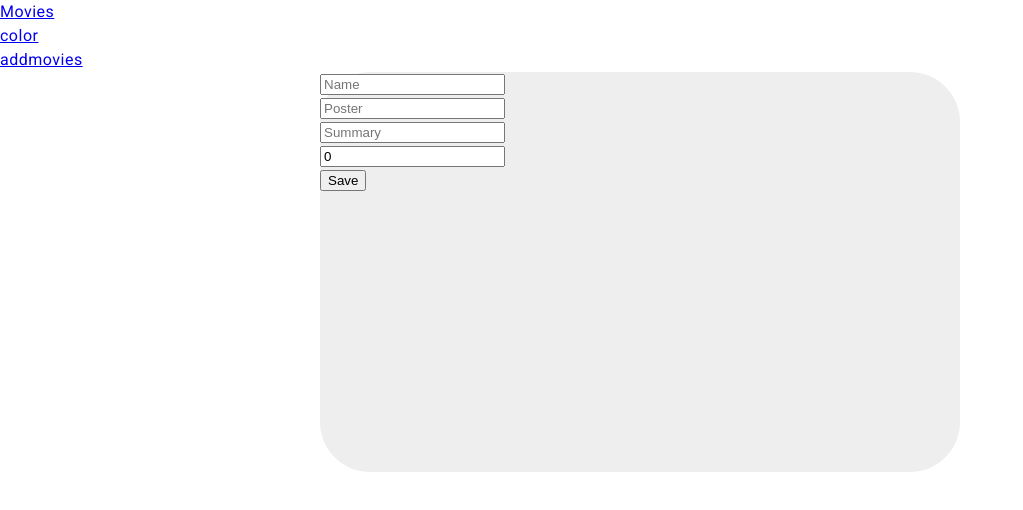
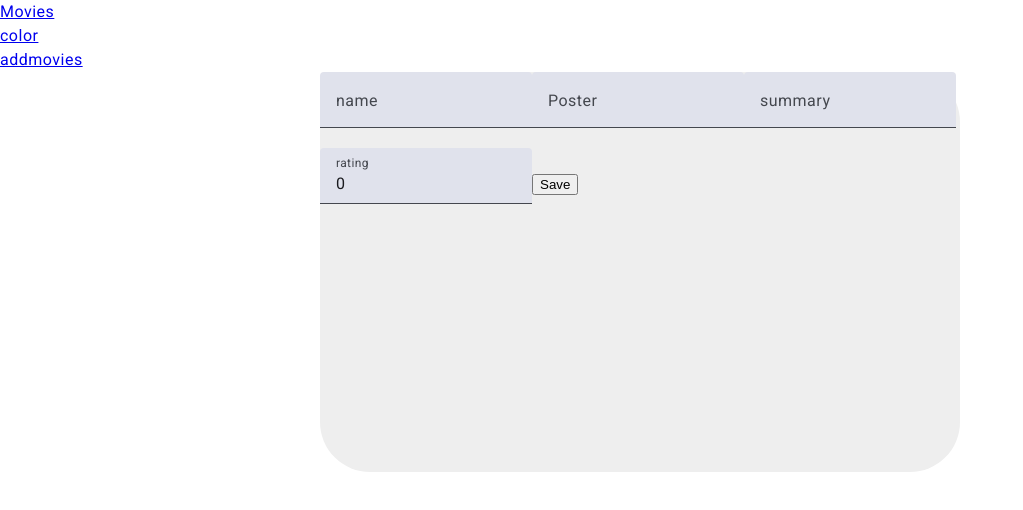
Before and after one commit to AishuPola/angular_project, an Angular app: page /movies/edit/1 in a window 1280 px wide. Shown: the top 510 px of the page, without its empty margins (0-1023 px from the left). Built offline with nearby package versions, Linux system fonts and the light colour scheme.

Commit message:
added localhost 4000

```diff
--- a/src/app/edit-movies/edit-movies.component.html
+++ b/src/app/edit-movies/edit-movies.component.html
@@ -2,18 +2,25 @@
 <div class="main">
   <div class="edit">
     <!-- <h1>Edit Your movie</h1> -->
-    <div>
-      <input placeholder="Name" [(ngModel)]="name" />
-    </div>
-    <div>
-      <input placeholder="Poster" [(ngModel)]="poster" />
-    </div>
-    <div>
-      <input placeholder="Summary" [(ngModel)]="summary" />
-    </div>
-    <div>
-      <input placeholder="Rating" [(ngModel)]="rating" />
-    </div>
-    <div><button (click)="editMovie()">Save</button></div>
+    <mat-form-field>
+      <mat-label>name</mat-label>
+      <input matInput placeholder=" name " [(ngModel)]="name" />
+    </mat-form-field>
+
+    <mat-form-field>
+      <mat-label>Poster</mat-label>
+      <input matInput placeholder=" poster" [(ngModel)]="poster" />
+    </mat-form-field>
+
+    <mat-form-field>
+      <mat-label>summary</mat-label>
+      <input matInput placeholder=" summary" [(ngModel)]="summary" />
+    </mat-form-field>
+
+    <mat-form-field>
+      <mat-label>rating</mat-label>
+      <input matInput placeholder=" rating" [(ngModel)]="rating" />
+    </mat-form-field>
+    <button (click)="editMovie()">Save</button>
   </div>
 </div>
--- a/src/app/edit-movies/edit-movies.component.ts
+++ b/src/app/edit-movies/edit-movies.component.ts
@@ -1,16 +1,26 @@
 import { Component } from '@angular/core';
-import { FormsModule } from '@angular/forms';
+import { FormBuilder, FormsModule } from '@angular/forms';
 import { ActivatedRoute, Router } from '@angular/router';
 import { MoviesService } from '../movies.service';
+import { Validators } from '@angular/forms';
+import { ReactiveFormsModule } from '@angular/forms';
+import { FormGroup } from '@angular/forms';
+import {
+  MatFormField,
+  MatFormFieldModule,
+  MatLabel,
+} from '@angular/material/form-field';
+import { MatInputModule } from '@angular/material/input';
 
 @Component({
   selector: 'app-edit-movies',
   standalone: true,
-  imports: [FormsModule],
+  imports: [FormsModule, MatFormFieldModule, MatInputModule],
   templateUrl: './edit-movies.component.html',
   styleUrl: './edit-movies.component.scss',
 })
 export class EditMoviesComponent {
+  movieForm!: FormGroup;
   name: string = '';
   poster: string = '';
   summary: string = '';
@@ -19,8 +29,20 @@ export class EditMoviesComponent {
   constructor(
     private Moviesservice: MoviesService,
     private route: ActivatedRoute,
-    private router: Router
-  ) {}
+    private router: Router,
+    private fb: FormBuilder
+  ) {
+    this.movieForm = this.fb.group({
+      name: ['', [Validators.required, Validators.minLength(2)]],
+      poster: '',
+      rating: [
+        '',
+        [Validators.required, Validators.min(1), Validators.max(10)],
+      ],
+      summary: '',
+      trailer: '',
+    });
+  }
   editMovie() {
     let id = this.route.snapshot.paramMap.get('id') as string;
     this.Moviesservice.editMovieP(
--- a/src/app/movies.service.ts
+++ b/src/app/movies.service.ts
@@ -3,6 +3,8 @@ import { Imovie } from './app.component';
 import { DELETE } from '@angular/cdk/keycodes';
 import { NewMovie } from './movie';
 import { Observable } from 'rxjs';
+// const API = 'https://669a42869ba098ed61fef725.mockapi.io/movies';
+const API = 'http://localhost:4000';
 @Injectable({
   providedIn: 'root',
 })
@@ -129,18 +131,14 @@ export class MoviesService {
     return this.movielist[idx];
   }
   getAllMoviesP(): Promise<Imovie[]> {
-    return fetch('https://669a42869ba098ed61fef725.mockapi.io/movies').then(
-      (res) => res.json()
-    );
+    return fetch(`${API}/movies`).then((res) => res.json());
   }
   getMovieByIdP(id: string): Promise<Imovie> {
-    return fetch(
-      `https://669a42869ba098ed61fef725.mockapi.io/movies/${id}`
-    ).then((res) => res.json());
+    return fetch(`${API}/movies/${id}`).then((res) => res.json());
   }
 
   delete(id: string) {
-    return fetch(`https://669a42869ba098ed61fef725.mockapi.io/movies/${id}`, {
+    return fetch(`${API}/movies/${id}`, {
       method: 'DELETE',
     }).then((res) => res.json());
   }
@@ -152,7 +150,7 @@ export class MoviesService {
     // 2. body - Data & JSON
     // 3. Header - JSON
 
-    return fetch(`https://669a42869ba098ed61fef725.mockapi.io/movies`, {
+    return fetch(`${API}`, {
       method: 'POST',
       body: JSON.stringify(newMovie),
       headers: {
@@ -167,7 +165,7 @@ export class MoviesService {
     summary: string,
     rating: number
   ): Promise<any> {
-    return fetch(`https://669a42869ba098ed61fef725.mockapi.io/movies/${id}`, {
+    return fetch(`${API}/movies/${id}`, {
       method: 'PUT',
       body: JSON.stringify({
         name: name,
@@ -181,4 +179,3 @@ export class MoviesService {
     }).then((res) => res.json());
   }
 }
-// let x1 = new MoviesService();
```
